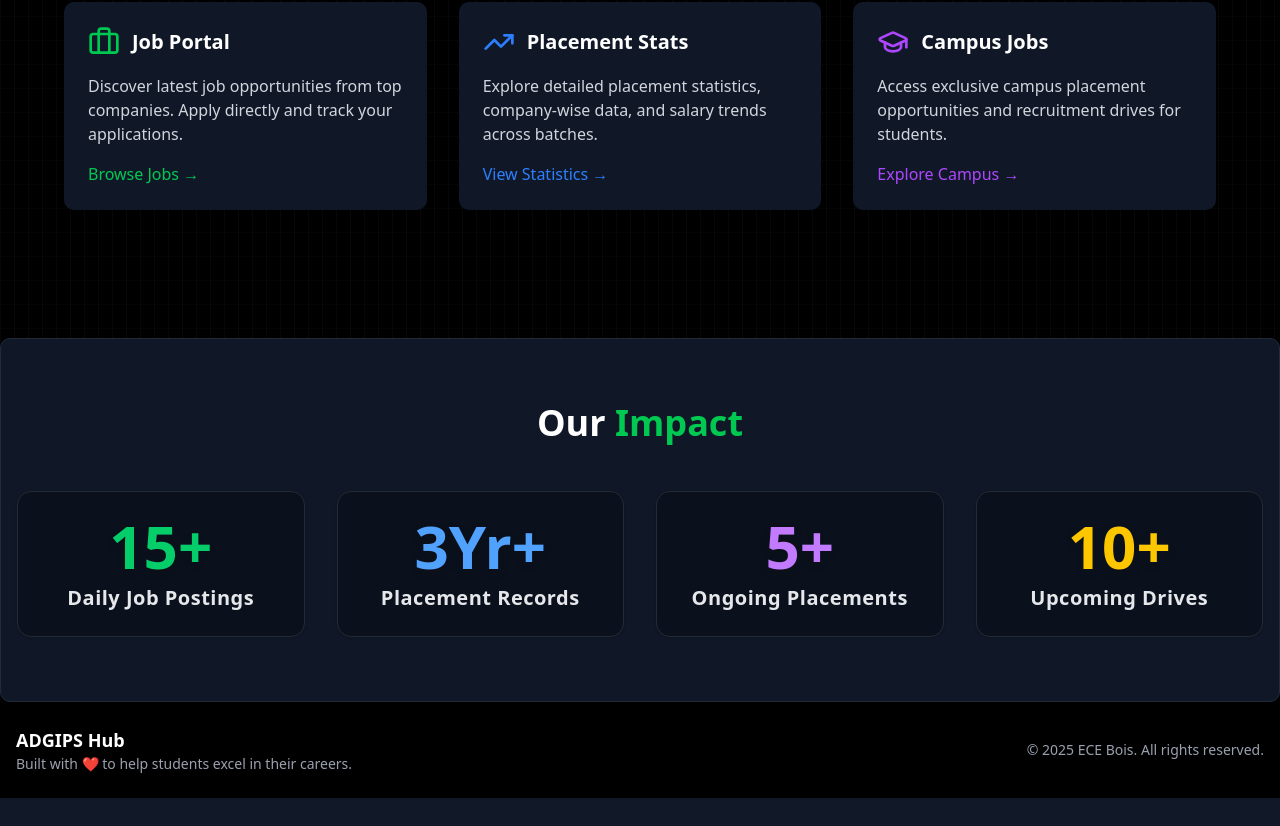
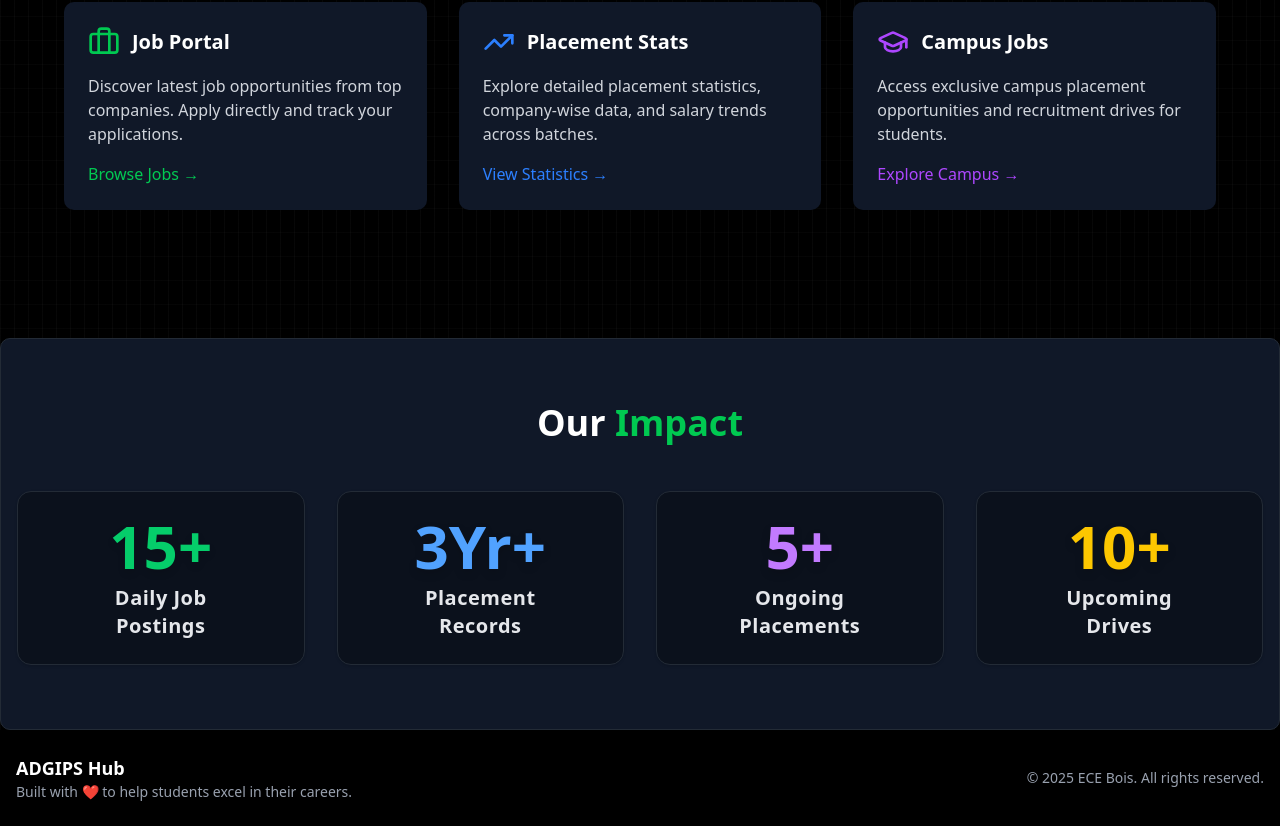
Before and after one commit to aditya99933/Placement-records, a React (Vite) app in the folder Frontend/moz-todo-react/: page / in a window 1280 px wide. Shown: the part 992-1818 px from the top of the page. Before the commit the page ends 1790 px from the top, so only its background shows below. Built offline with nearby package versions, Linux system fonts and the light colour scheme; the HTML template or start-up script is replaced by a standard one; what chartjs-plugin-datalabels would draw is missing.

Commit message:
Update Home.jsx to improve layout and readability of job statistics

```diff
--- a/Frontend/moz-todo-react/src/pages/Home.jsx
+++ b/Frontend/moz-todo-react/src/pages/Home.jsx
@@ -193,21 +193,29 @@ const Home = () => {
           Our <span className="text-green-500">Impact</span>
         </h2>
         <div className="grid grid-cols-2 md:grid-cols-4 gap-8">
-          <div className="flex flex-col items-center justify-center bg-black/30 rounded-xl p-6 shadow border border-[#232b36] hover:scale-105 hover:bg-black/50 transition-transform duration-300">
+          <div className="flex flex-col items-center justify-center bg-black/30 rounded-xl p-6 shadow border border-[#232b36] hover:scale-105 hover:bg-black/50 transition-transform duration-300 text-center">
             <div className="text-4xl md:text-6xl font-extrabold text-green-400 mb-2 drop-shadow-lg animate-pulse">15+</div>
-            <div className="text-gray-200 md:text-xl font-semibold tracking-wide">Daily Job Postings</div>
+            <div className="text-gray-200 md:text-xl font-semibold tracking-wide">
+              Daily Job<br />Postings
+            </div>
           </div>
-          <div className="flex flex-col items-center justify-center bg-black/30 rounded-xl p-6 shadow border border-[#232b36] hover:scale-105 hover:bg-black/50 transition-transform duration-300">
+          <div className="flex flex-col items-center justify-center bg-black/30 rounded-xl p-6 shadow border border-[#232b36] hover:scale-105 hover:bg-black/50 transition-transform duration-300 text-center">
             <div className="text-4xl md:text-6xl font-extrabold text-blue-400 mb-2 drop-shadow-lg">3Yr+</div>
-            <div className="text-gray-200 md:text-xl font-semibold tracking-wide">Placement Records</div>
+            <div className="text-gray-200 md:text-xl font-semibold tracking-wide">
+              Placement<br />Records
+            </div>
           </div>
-          <div className="flex flex-col items-center justify-center bg-black/30 rounded-xl p-6 shadow border border-[#232b36] hover:scale-105 hover:bg-black/50 transition-transform duration-300">
+          <div className="flex flex-col items-center justify-center bg-black/30 rounded-xl p-6 shadow border border-[#232b36] hover:scale-105 hover:bg-black/50 transition-transform duration-300 text-center">
             <div className="text-4xl md:text-6xl font-extrabold text-purple-400 mb-2 drop-shadow-lg">5+</div>
-            <div className="text-gray-200 md:text-xl font-semibold tracking-wide">Ongoing Placements</div>
+            <div className="text-gray-200 md:text-xl font-semibold tracking-wide">
+              Ongoing<br />Placements
+            </div>
           </div>
-          <div className="flex flex-col items-center justify-center bg-black/30 rounded-xl p-6 shadow border border-[#232b36] hover:scale-105 hover:bg-black/50 transition-transform duration-300">
+          <div className="flex flex-col items-center justify-center bg-black/30 rounded-xl p-6 shadow border border-[#232b36] hover:scale-105 hover:bg-black/50 transition-transform duration-300 text-center">
             <div className="text-4xl md:text-6xl font-extrabold text-yellow-400 mb-2 drop-shadow-lg">10+</div>
-            <div className="text-gray-200 md:text-xl font-semibold tracking-wide">Upcoming Drives</div>
+            <div className="text-gray-200 md:text-xl font-semibold tracking-wide">
+              Upcoming<br />Drives
+            </div>
           </div>
         </div>
       </section>
```
